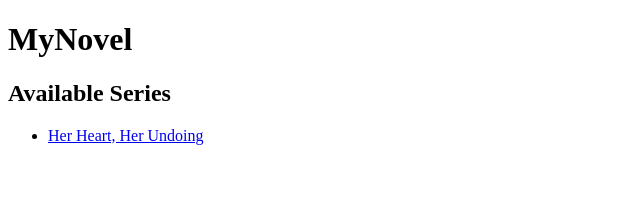
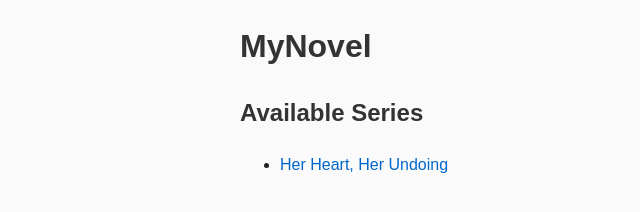
Before and after one commit to c0deSeeker1/MyNovel, a plain HTML site: page index.html in a window 1280 px wide. Shown: the whole page, without its empty margins (0-640 px from the left). Drawn offline with Linux system fonts and the light colour scheme; the site is published under a folder, as on GitHub Pages, so addresses that start at the root find nothing.

Commit message:
Update index.html

```diff
--- a/index.html
+++ b/index.html
@@ -3,13 +3,13 @@
 <head>
   <meta charset="UTF-8" />
   <title>MyNovel</title>
-  <link rel="stylesheet" href="/assets/style.css" />
+  <link rel="stylesheet" href="MyNovel/assets/style.css" />
 </head>
 <body>
   <h1>MyNovel</h1>
   <h2>Available Series</h2>
   <ul>
-    <li><a href="/series/her-heart-her-undoing/">Her Heart, Her Undoing</a></li>
+    <li><a href="MyNovel/series/her-heart-her-undoing/">Her Heart, Her Undoing</a></li>
   </ul>
 </body>
 </html>
```
